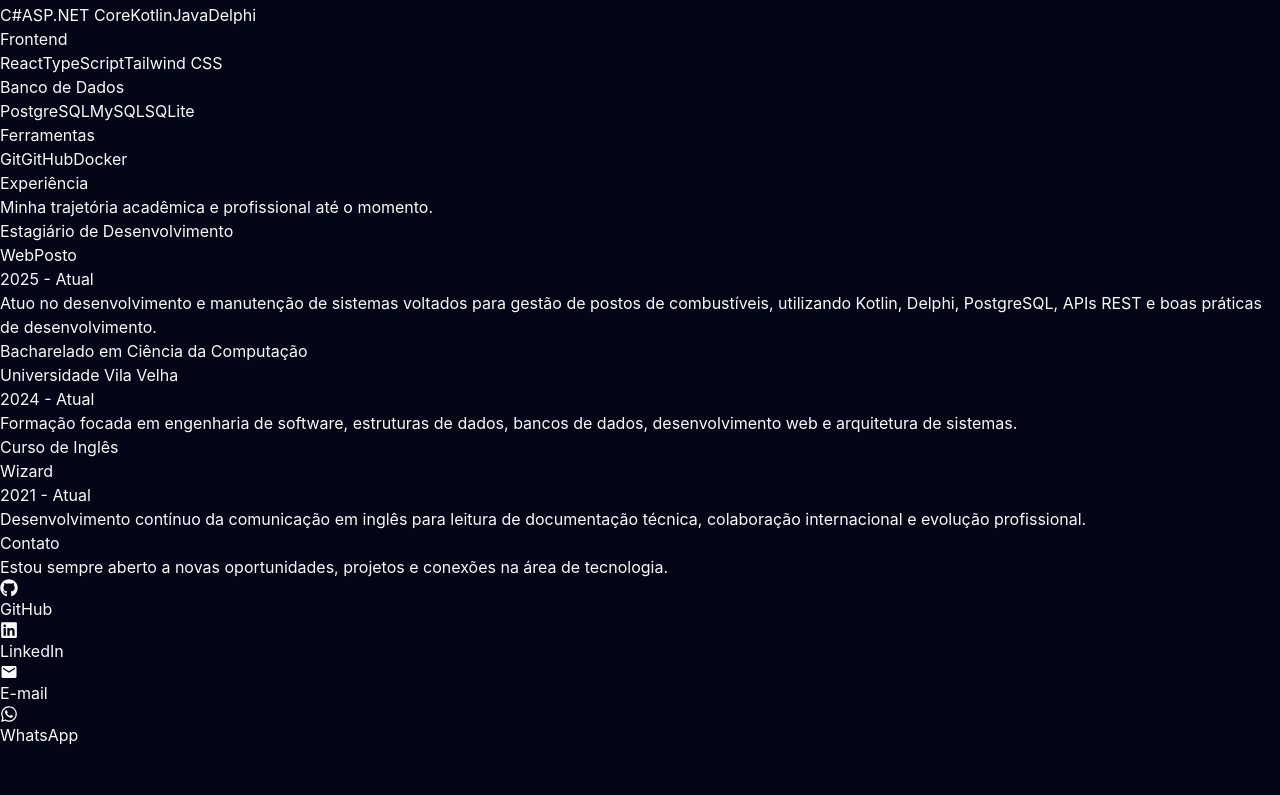
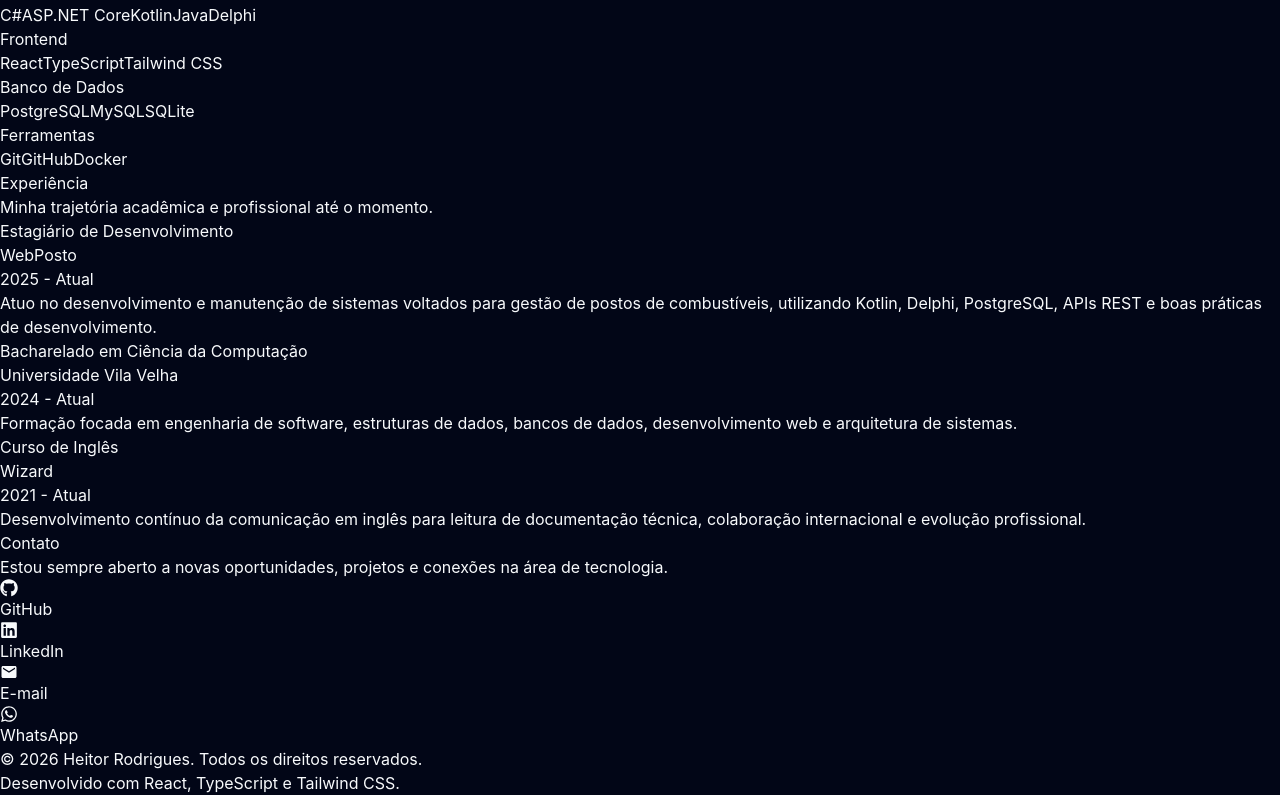
Before and after one commit to heitorodrigue/Portifolio, a React app: page / in a window 1280 px wide. Shown: the part 651-1446 px from the top of the page. Before the commit the page ends 1398 px from the top, so only its background shows below. Built offline with nearby package versions, Linux system fonts and the light colour scheme; the HTML template or start-up script is replaced by a standard one.

Commit message:
feat: implement footer section

```diff
--- a/src/components/Footer/Footer.tsx
+++ b/src/components/Footer/Footer.tsx
@@ -0,0 +1,16 @@
+export default function Footer() {
+  return (
+    <footer className="border-t border-zinc-800">
+      <div className="mx-auto flex max-w-6xl flex-col items-center justify-between gap-4 px-6 py-8 text-sm text-zinc-400 md:flex-row">
+        <p>
+          © {new Date().getFullYear()} Heitor Rodrigues. Todos os direitos
+          reservados.
+        </p>
+
+        <p>
+          Desenvolvido com React, TypeScript e Tailwind CSS.
+        </p>
+      </div>
+    </footer>
+  );
+}
--- a/src/components/Footer/index.ts
+++ b/src/components/Footer/index.ts
@@ -0,0 +1 @@
+export { default } from "./Footer";
--- a/src/components/Layout/Layout.tsx
+++ b/src/components/Layout/Layout.tsx
@@ -5,6 +5,7 @@
 import Skills from "../Skills";
 import Experience from "../Experience";
 import Contact from "../Contact";
+import Footer from "../Footer";
 
 export default function Layout() {
   return (
@@ -16,6 +17,7 @@
       <Skills />
       <Experience />
       <Contact />
+      <Footer />
     </>
   );
 }
```
